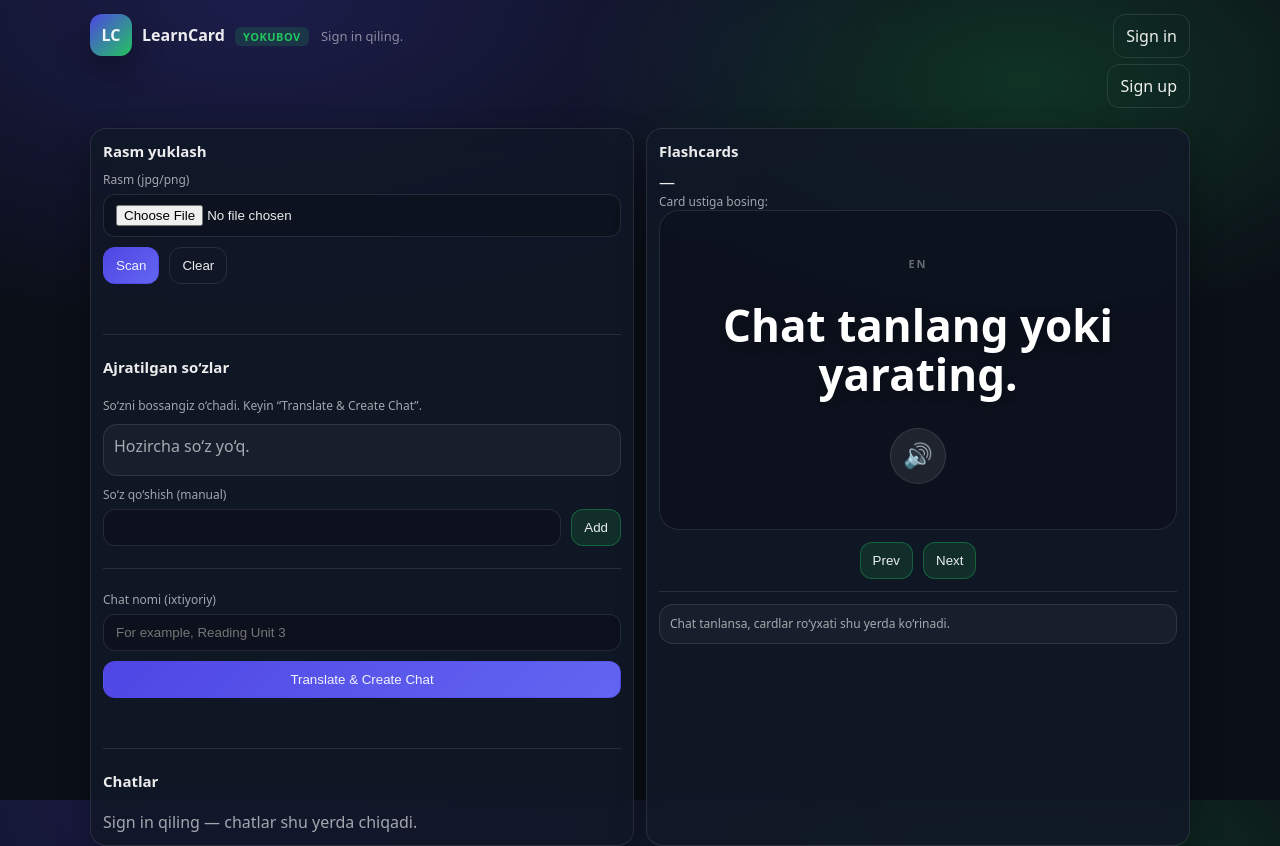
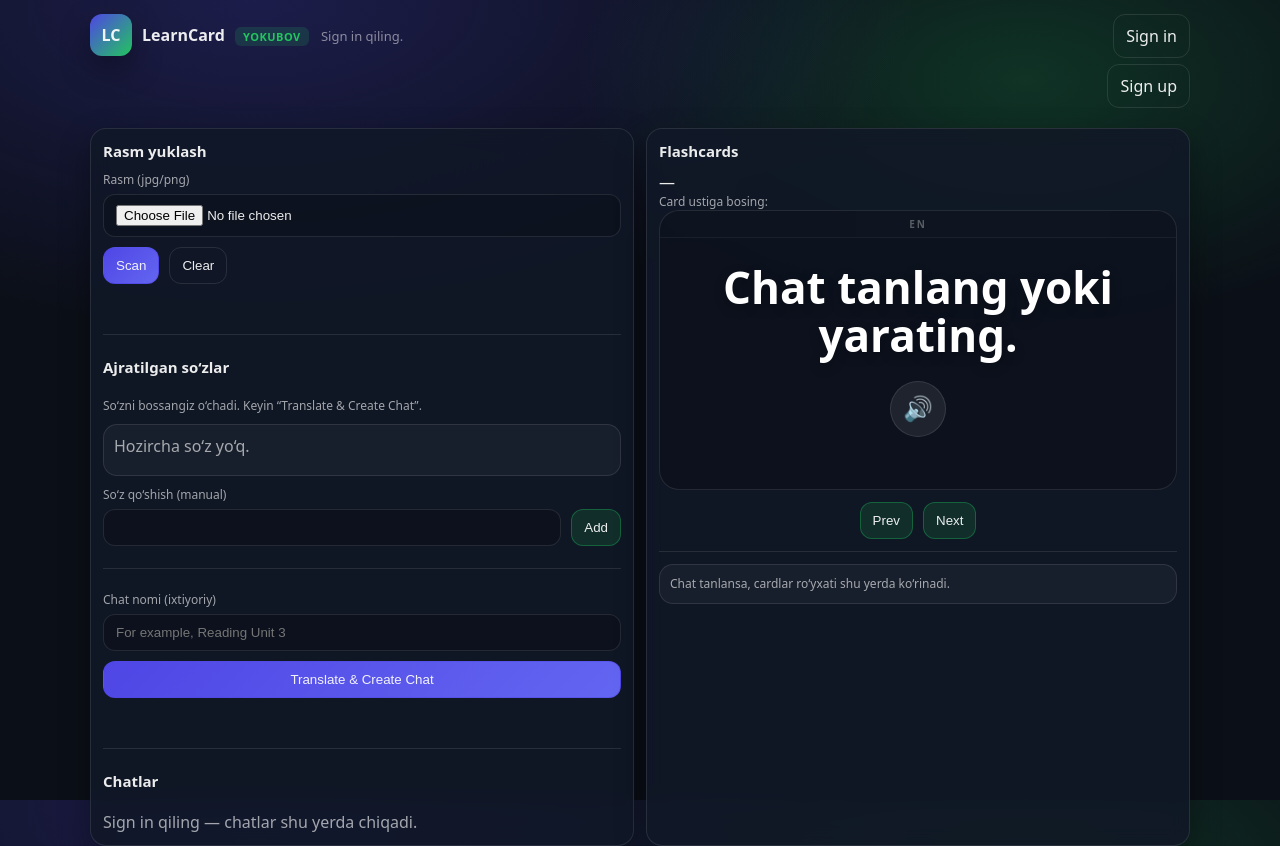
Before and after one commit to ALIyakuboff/LearnCard, a website: page index.html in a window 1280 px wide. Drawn offline with nearby package versions, Linux system fonts and the light colour scheme.

Commit message:
style: final flashcard layout (280px, top labels, consistent huge font)

```diff
--- a/styles.css
+++ b/styles.css
@@ -276,9 +276,9 @@ h2 {
   border: 1px solid var(--border);
   background: rgba(0, 0, 0, 0.18);
   border-radius: 20px;
-  padding: 40px 30px;
-  height: 320px;
-  /* Fixed height for stability */
+  padding: 20px;
+  height: 280px;
+  /* Fixed height per user request */
   display: flex;
   flex-direction: column;
   align-items: center;
@@ -287,7 +287,9 @@ h2 {
   margin-bottom: 12px;
   cursor: pointer;
   flex-shrink: 0;
-  /* Don't squash on mobile */
+  position: relative;
+  /* Essential for label positioning */
+  overflow: hidden;
 }
 
 .card-face {
@@ -295,22 +297,29 @@ h2 {
   flex-direction: column;
   align-items: center;
   justify-content: center;
-  gap: 20px;
+  gap: 12px;
   width: 100%;
+  height: 100%;
 }
 
 .card-label {
-  font-size: 11px;
-  font-weight: 600;
+  position: absolute;
+  top: 0;
+  left: 0;
+  right: 0;
+  padding: 6px 0;
+  font-size: 10px;
+  font-weight: 800;
   text-transform: uppercase;
   letter-spacing: 2px;
-  opacity: 0.6;
-  margin-bottom: 10px;
+  opacity: 0.5;
+  border-bottom: 1px solid var(--border);
+  background: rgba(255, 255, 255, 0.02);
 }
 
 .card-text {
   font-size: 44px;
-  /* Even larger */
+  /* Consistent huge font */
   font-weight: 900;
   line-height: 1.1;
   word-break: break-word;
```
